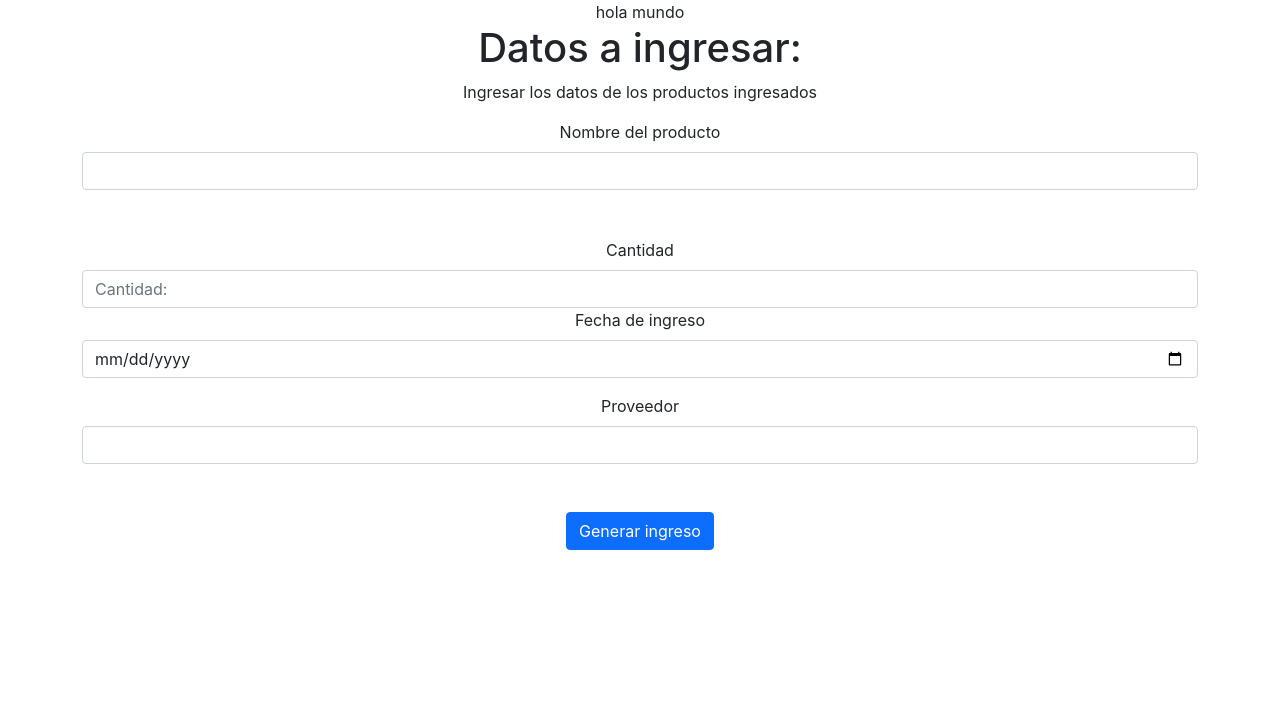
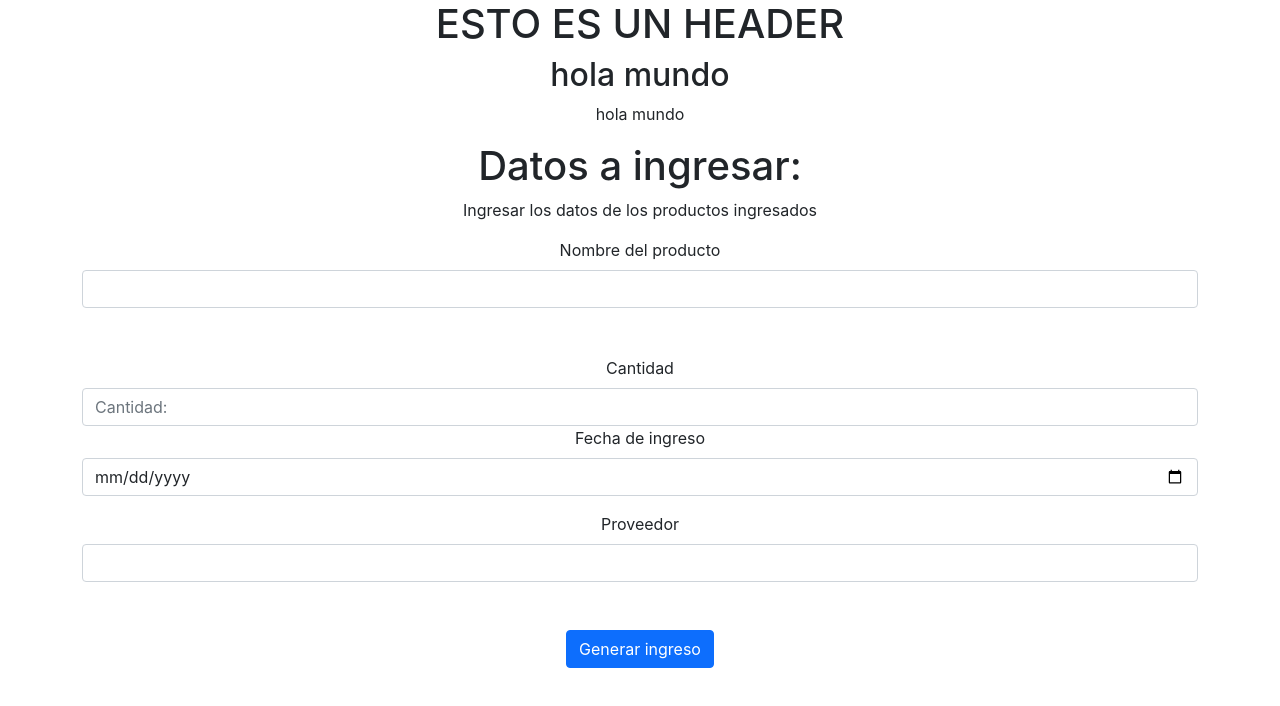
Before and after one commit to ErMamone/react_cac_project, a React (Create React App) app: page / in a window 1280 px wide. Shown: the top 706 px of the page. Built offline with nearby package versions, Linux system fonts and the light colour scheme.

Commit message:
se agrega prueba

```diff
--- a/src/App.js
+++ b/src/App.js
@@ -2,13 +2,13 @@ import './App.css';
 import IndexPage from './Pages/IndexPage';
 import Header from "./Pages/Header";
 
-var context;
+var context = "hola mundo";
 
 function App() {
   return (
     <div className="App">
-        <Header params={context} className="Heaher-Context"/>
-        <IndexPage params={context} className="Body-Context"/>
+        <Header value={context} className="Header-Context"/>
+        <IndexPage value={context} className="Body-Context"/>
     </div>
   );
 }
--- a/src/Pages/Header.js
+++ b/src/Pages/Header.js
@@ -1,8 +1,14 @@
-import React, { useState } from "react";
+import React from "react";
 
 function Header(params){
-    params = "hola mundo"
-    return params;
+
+    return (<div className="container">
+        <h1>ESTO ES UN HEADER </h1>
+        <h2>{params.value}</h2>
+        <p>
+            {params.value}
+        </p>
+        </div>);
 }
 
 export default Header;
```
